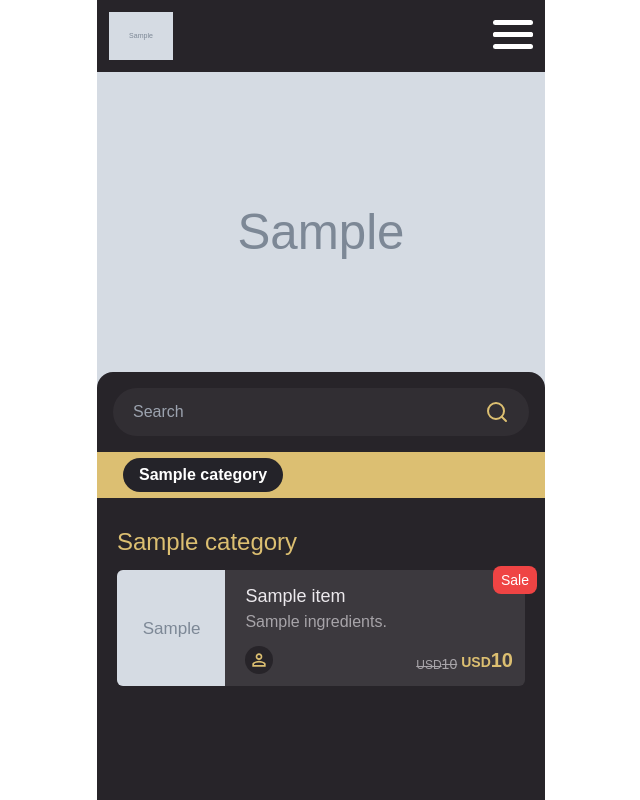
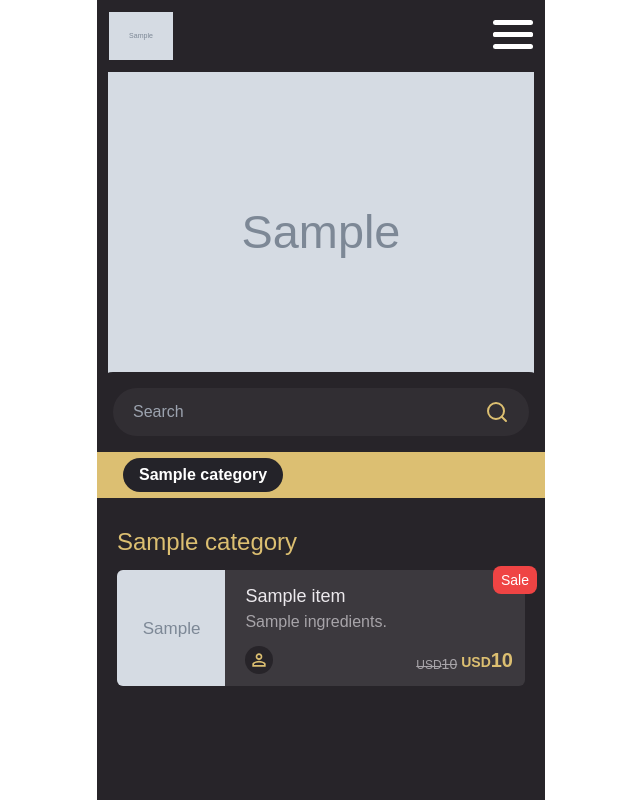
Before and after one commit to osam7a/Menu-Maker, a Django app: template templates/basic/menu.html in a window 1280 px wide. Shown: the whole page, without its empty margins (319-959 px from the left). Run offline with Django 5.2, Linux system fonts and the light colour scheme; the template is opened without the code that fills it: most values are stand-ins (such as "Sample title", 1, 10 or a date in 2020); grey boxes marked "Sample" are stand-in pictures; some libraries are stand-ins or nearby versions; some web fonts are replaced.

Commit message:
Fit the restaurant banner image instead of cropping it
The hero image used object-cover, which crops uploaded banners to fill
the box; switch to object-contain (with a matching background) so the
full banner is visible. Also fixed the src to call menu.thumbnail.url
instead of stringifying the field, since the previous markup only
worked for the unset (default) case and rendered a broken relative
path for any menu with a custom thumbnail set.

Co-Authored-By: Claude Sonnet 5 <noreply@anthropic.com>
Claude-Session: https://claude.ai/code/session_01UEaNTjRt5uA7hGuXBYCMPk

```diff
--- a/templates/basic/menu.html
+++ b/templates/basic/menu.html
@@ -23,9 +23,9 @@
 </div>
 
 <img
-  src={{ menu.thumbnail|default:"https://ucarecdn.com/b3557336-deb8-4665-add1-99afa374a6bd/71782.jpg" }}
+  src="{% if menu.thumbnail %}{{ menu.thumbnail.url }}{% else %}https://ucarecdn.com/b3557336-deb8-4665-add1-99afa374a6bd/71782.jpg{% endif %}"
   alt="Food"
-  class="w-full h-[320px] object-cover z-0"
+  class="w-full h-[320px] object-contain bg-[#272429] z-0"
 />
 <script>
   const swiper = new Swiper('.swiper', {
```
